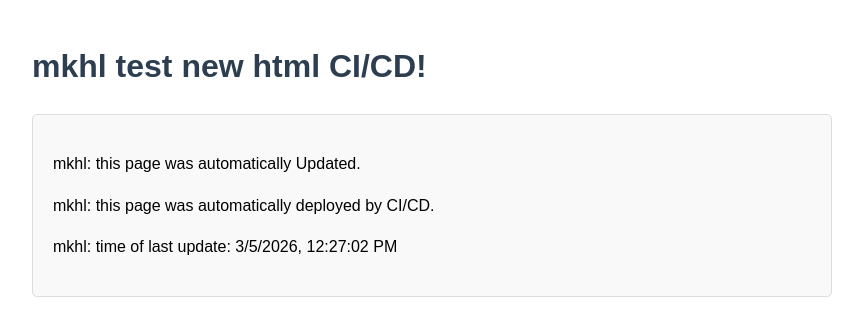
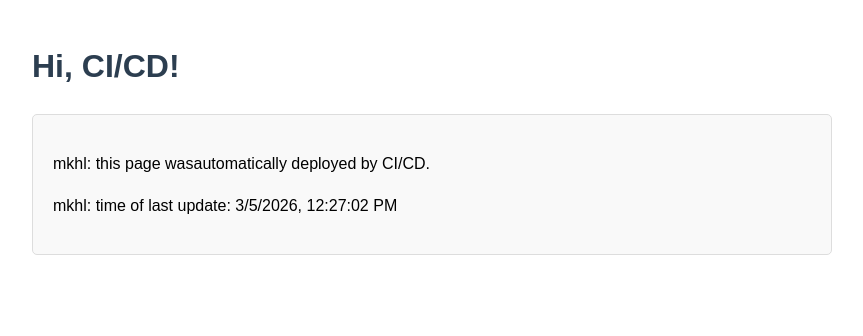
Before and after one commit to mykolakhekalo-creator/mkhl_test_CICD, a plain HTML site: page index.html in a window 1280 px wide. Shown: the whole page, without its empty margins (208-1071 px from the left). Drawn offline with Linux system fonts and the light colour scheme.

Commit message:
deploy: 9ae3aede770f313e5b74c3b4441ac85fad8df18f

```diff
--- a/index.html
+++ b/index.html
@@ -22,10 +22,9 @@
     </style>
 </head>
 <body>
-    <h1>mkhl test new html CI/CD!</h1>
+    <h1>Hi, CI/CD!</h1>
     <div class="container">
-        <p>mkhl: this page was automatically Updated.</p>
-        <p>mkhl: this page was automatically deployed by CI/CD.</p>
+        <p>mkhl: this page wasautomatically deployed by CI/CD.</p>
         <p>mkhl: time of last update: <span id="timestamp"></span></p>
     </div>
 
```
